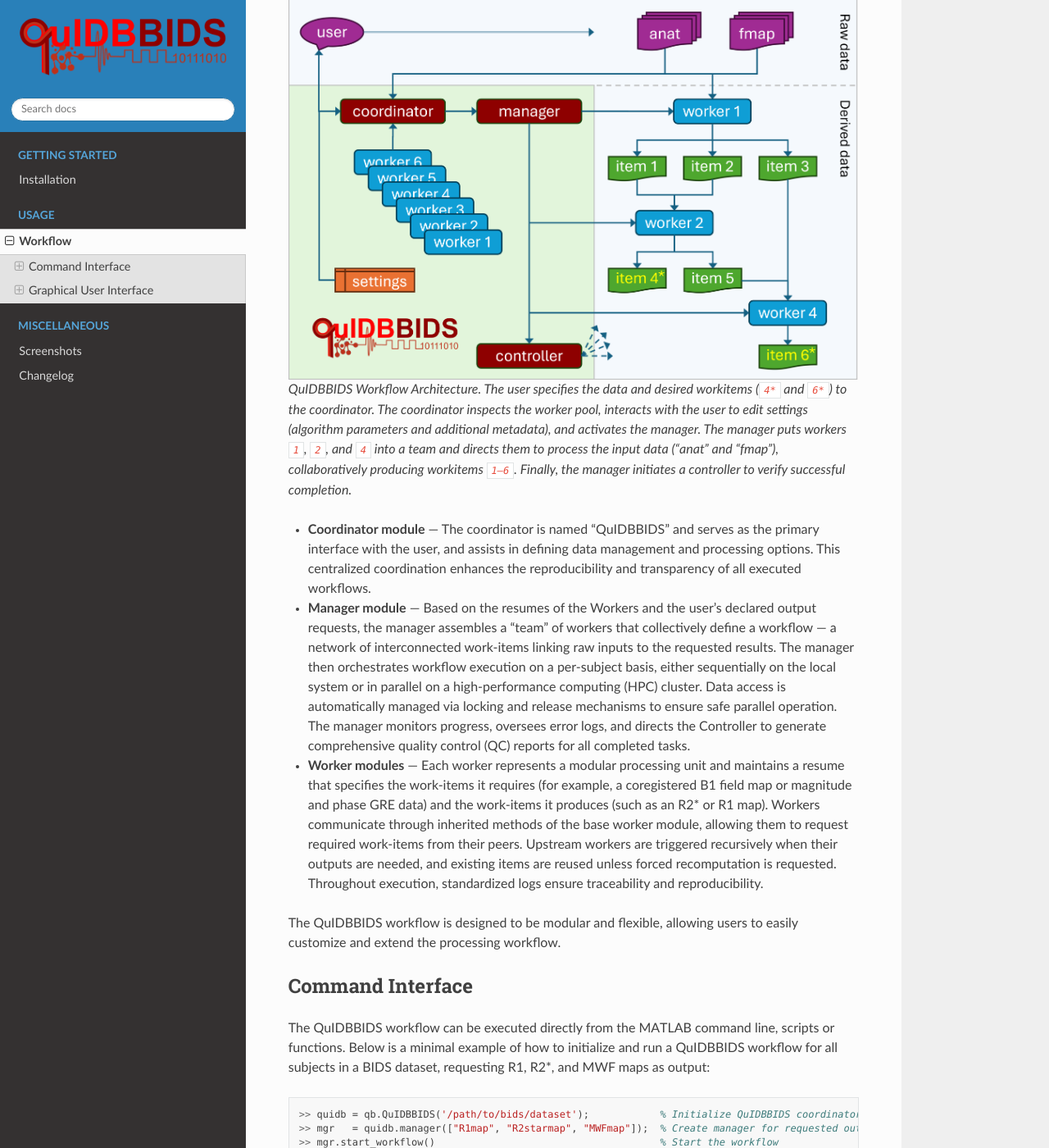
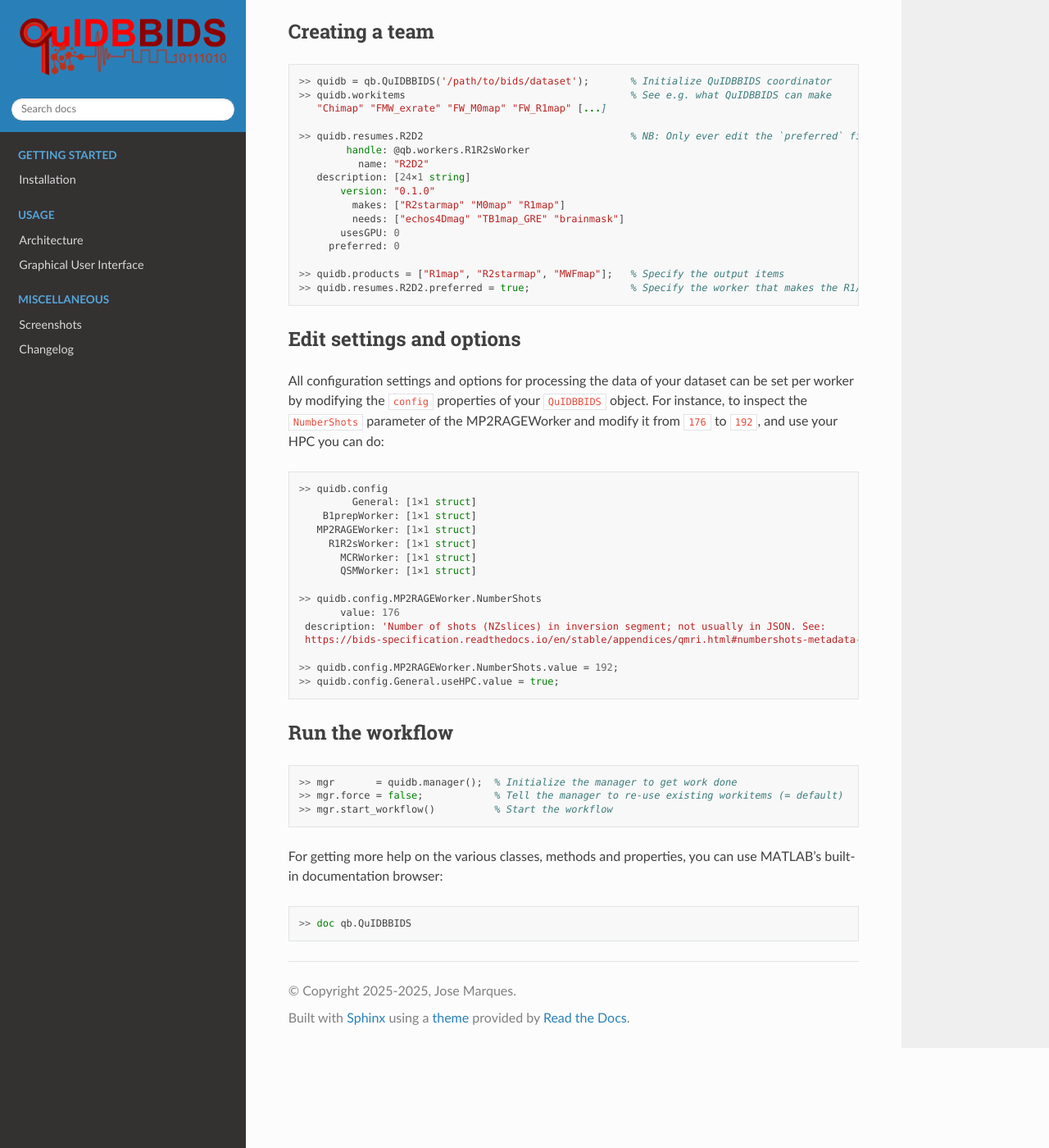
Before and after one commit to Donders-Institute/quidbbids, a Sphinx documentation site: the page built from docs/workflow.rst, in a window 1280 px wide and 1400 px high, scrolled down 258 px. Shown: the whole window at 82% size. Built offline with Sphinx 7.4.7 and the Read the Docs theme 3.1.0, drawn with Linux system fonts in a browser that asks for light colours; pages that are not in the unit, such as notebooks, are missing from menus; the version number could not be read and is left out; some of the changed text lies outside the part shown.

Commit message:
Doc updates

```diff
--- /dev/null
+++ b/docs/GUI.rst
@@ -0,0 +1,35 @@
+Graphical User Interface
+========================
+
+The main window
+~~~~~~~~~~~~~~~
+In a later release, QuIDBBIDS will provide a main graphical user interface (GUI) for users that prefer an interactive
+approach to workflow configuration and execution. The main GUI will allow users to easily select input data, specify
+desired outputs, and monitor workflow progress.
+
+In the current release, the main window is not available so we have to initialize the QuIDBBIDS coordinator from
+MATLAB's command window:
+
+.. code-block:: matlab
+
+   >> quidb = qb.QuIDBBIDS('/path/to/bids/dataset');        % Initialize QuIDBBIDS coordinator
+   >> quidb.products = ["R1map", "R2starmap", "MWFmap"];    % Specify the output items
+
+After that, as described below, two GUIs can be used.
+
+Processing settings and options
+~~~~~~~~~~~~~~~~~~~~~~~~~~~~~~~
+All configuration settings and options for processing the data can be set per worker with a GUI, which can be
+launched by either calling the ``editconfig()`` method from your ``QuIDBBIDS`` object, or by directly calling the
+``configeditor()`` function:
+
+.. code-block:: matlab
+
+   >> quidb.editconfig()   % Opens a GUI to edit the settings of your dataset
+   >> qb.configeditor()    % Opens a GUI to edit the settings of any dataset
+
+.. figure:: ./_static/configeditor.png
+
+   Left panel: The General QuIDBBIDS settings as well as the the settings for the individual workers. In this
+   example the user navigated to the ``MP2RAGEWorker`` and selected the ``NumerShots`` parameter. Right panel:
+   The description of the selected parameter (top) with a box to edit its current value of ``176`` (bottom).
--- a/docs/conf.py
+++ b/docs/conf.py
@@ -44,8 +44,7 @@
 # List of patterns, relative to source directory, that match files and
 # directories to ignore when looking for source files.
 # This pattern also affects html_static_path and html_extra_path.
-exclude_patterns = ['_build', 'Thumbs.db', '.DS_Store']
-
+exclude_patterns = ['_build', 'Thumbs.db', '.DS_Store', 'venv']
 
 # -- Options for HTML output -------------------------------------------------
 
--- a/docs/index.rst
+++ b/docs/index.rst
@@ -12,7 +12,9 @@
    :hidden:
    :caption: Usage
 
-   workflow
+   architecture
+   GUI
+   CLI
    workers
    options
 
--- a/docs/workflow.rst
+++ b/docs/workflow.rst
@@ -1,74 +1,64 @@
-Workflow
-========
+Command Interface
+=================
 
-Inspired by human role-based workflows, QuIDBBIDS defines a hierarchy of specialized modules — Coordinator,
-Manager, Worker, and Controller — designed to minimize workflow and BIDS-related overhead for developers
-implementing new methods in Worker modules, as illustrated below.
+The QuIDBBIDS workflow can be executed directly from the MATLAB command line, scripts or functions. The paragraphs
+below describe a minimal example of how to initialize and run a QuIDBBIDS workflow for all subjects in a BIDS dataset,
+requesting R1, R2*, and MWF maps as output:
 
-.. figure:: ./_static/workflow_diagram.png
-
-   QuIDBBIDS Workflow Architecture. The user specifies the data and desired workitems (``4*`` and ``6*``)
-   to the coordinator. The coordinator inspects the worker pool, interacts with the user to edit settings
-   (algorithm parameters and additional metadata), and activates the manager. The manager puts workers ``1``,
-   ``2``, and ``4`` into a team and directs them to process the input data (“anat” and “fmap”), collaboratively
-   producing workitems ``1–6``. Finally, the manager initiates a controller to verify successful completion.
-
-* **Coordinator module** — The coordinator is named “QuIDBBIDS” and serves as the primary interface with the user,
-  and assists in defining data management and processing options. This centralized coordination enhances the
-  reproducibility and transparency of all executed workflows.
-
-* **Manager module** — Based on the resumes of the Workers and the user’s declared output requests, the manager
-  assembles a “team” of workers that collectively define a workflow — a network of interconnected work-items
-  linking raw inputs to the requested results. The manager then orchestrates workflow execution on a per-subject
-  basis, either sequentially on the local system or in parallel on a high-performance computing (HPC) cluster.
-  Data access is automatically managed via locking and release mechanisms to ensure safe parallel operation. The
-  manager monitors progress, oversees error logs, and directs the Controller to generate comprehensive quality
-  control (QC) reports for all completed tasks.
-
-* **Worker modules** — Each worker represents a modular processing unit and maintains a resume that specifies the
-  work-items it requires (for example, a coregistered B1 field map or magnitude and phase GRE data) and the
-  work-items it produces (such as an R2* or R1 map). Workers communicate through inherited methods of the base
-  worker module, allowing them to request required work-items from their peers. Upstream workers are triggered
-  recursively when their outputs are needed, and existing items are reused unless forced recomputation is
-  requested. Throughout execution, standardized logs ensure traceability and reproducibility.
-
-The QuIDBBIDS workflow is designed to be modular and flexible, allowing users to easily customize and extend
-the processing workflow.
-
-Command Interface
------------------
-The QuIDBBIDS workflow can be executed directly from the MATLAB command line, scripts or functions. Below is a
-minimal example of how to initialize and run a QuIDBBIDS workflow for all subjects in a BIDS dataset, requesting
-R1, R2*, and MWF maps as output:
+Creating a team
+~~~~~~~~~~~~~~~
 
 .. code-block:: matlab
 
-   >> quidb = qb.QuIDBBIDS('/path/to/bids/dataset');            % Initialize QuIDBBIDS coordinator
-   >> mgr   = quidb.manager(["R1map", "R2starmap", "MWFmap"]);  % Create manager for requested output items
-   >> mgr.start_workflow()                                      % Start the workflow
+   >> quidb = qb.QuIDBBIDS('/path/to/bids/dataset');       % Initialize QuIDBBIDS coordinator
+   >> quidb.workitems                                      % See e.g. what QuIDBBIDS can make
+      "Chimap" "FMW_exrate" "FW_M0map" "FW_R1map" [...]
 
-Processing settings and options
-~~~~~~~~~~~~~~~~~~~~~~~~~~~~~~~
+   >> quidb.resumes.R2D2                                   % NB: Only ever edit the `preferred` field
+           handle: @qb.workers.R1R2sWorker
+             name: "R2D2"
+      description: [24×1 string]
+          version: "0.1.0"
+            makes: ["R2starmap" "M0map" "R1map"]
+            needs: ["echos4Dmag" "TB1map_GRE" "brainmask"]
+          usesGPU: 0
+        preferred: 0
+
+   >> quidb.products = ["R1map", "R2starmap", "MWFmap"];   % Specify the output items
+   >> quidb.resumes.R2D2.preferred = true;                 % Specify the worker that makes the R1/R2starmap
+
+Edit settings and options
+~~~~~~~~~~~~~~~~~~~~~~~~~
 All configuration settings and options for processing the data of your dataset can be set per worker by
 modifying the ``config`` properties of your ``QuIDBBIDS`` object. For instance, to inspect the ``NumberShots``
-parameter of the MP2RAGEWorker and modify it from ``176`` to ``192`` you can do:
+parameter of the MP2RAGEWorker and modify it from ``176`` to ``192``, and use your HPC you can do:
 
 .. code-block:: matlab
 
    >> quidb.config
-          General: [1×1 struct]
-     B1prepWorker: [1×1 struct]
-    MP2RAGEWorker: [1×1 struct]
-      R1R2sWorker: [1×1 struct]
-        MCRWorker: [1×1 struct]
-        QSMWorker: [1×1 struct]
+            General: [1×1 struct]
+       B1prepWorker: [1×1 struct]
+      MP2RAGEWorker: [1×1 struct]
+        R1R2sWorker: [1×1 struct]
+          MCRWorker: [1×1 struct]
+          QSMWorker: [1×1 struct]
 
    >> quidb.config.MP2RAGEWorker.NumberShots
           value: 176
-    description: 'Number of shots (NZslices) in inversion segment; not usually in JSON.
-                 See: https://bids-specification.readthedocs.io/en/stable/appendices/qmri.html#numbershots-metadata-field'
+    description: 'Number of shots (NZslices) in inversion segment; not usually in JSON. See:
+    https://bids-specification.readthedocs.io/en/stable/appendices/qmri.html#numbershots-metadata-field'
 
    >> quidb.config.MP2RAGEWorker.NumberShots.value = 192;
+   >> quidb.config.General.useHPC.value = true;
+
+Run the workflow
+~~~~~~~~~~~~~~~~
+
+.. code-block:: matlab
+
+   >> mgr       = quidb.manager();  % Initialize the manager to get work done
+   >> mgr.force = false;            % Tell the manager to re-use existing workitems (= default)
+   >> mgr.start_workflow()          % Start the workflow
 
 For getting more help on the various classes, methods and properties, you can use MATLAB's built-in documentation
 browser:
@@ -76,26 +66,3 @@
 .. code-block:: matlab
 
    >> doc qb.QuIDBBIDS
-
-Graphical User Interface
-------------------------
-In the future, QuIDBBIDS will also provide a graphical user interface (GUI) for users who prefer an interactive
-approach to workflow configuration and execution. The GUI will allow users to easily select input data, specify
-desired outputs, and monitor workflow progress through a user-friendly interface.
-
-Processing settings and options
-~~~~~~~~~~~~~~~~~~~~~~~~~~~~~~~
-All configuration settings and options for processing the data can be set per worker with a GUI, which can be
-launched by either calling the ``editconfig()`` method from your ``QuIDBBIDS`` object, or by directly calling the
-``configeditor()`` function:
-
-.. code-block:: matlab
-
-   >> quidb.editconfig()   % Opens a GUI to edit the settings of your dataset
-   >> qb.configeditor()    % Opens a GUI to edit the settings of any dataset
-
-.. figure:: ./_static/configeditor.png
-
-   Left panel: The General QuIDBBIDS settings as well as the the settings for the individual workers. In this
-   example the user navigated to the ``MP2RAGEWorker`` and selected the ``NumerShots`` parameter. Right panel:
-   The description of the selected parameter (top) with a box to edit its current value of ``176`` (bottom).
```
Also changed, not shown: docs/architecture.rst (added, +36 -0 lines), 1 other file.
